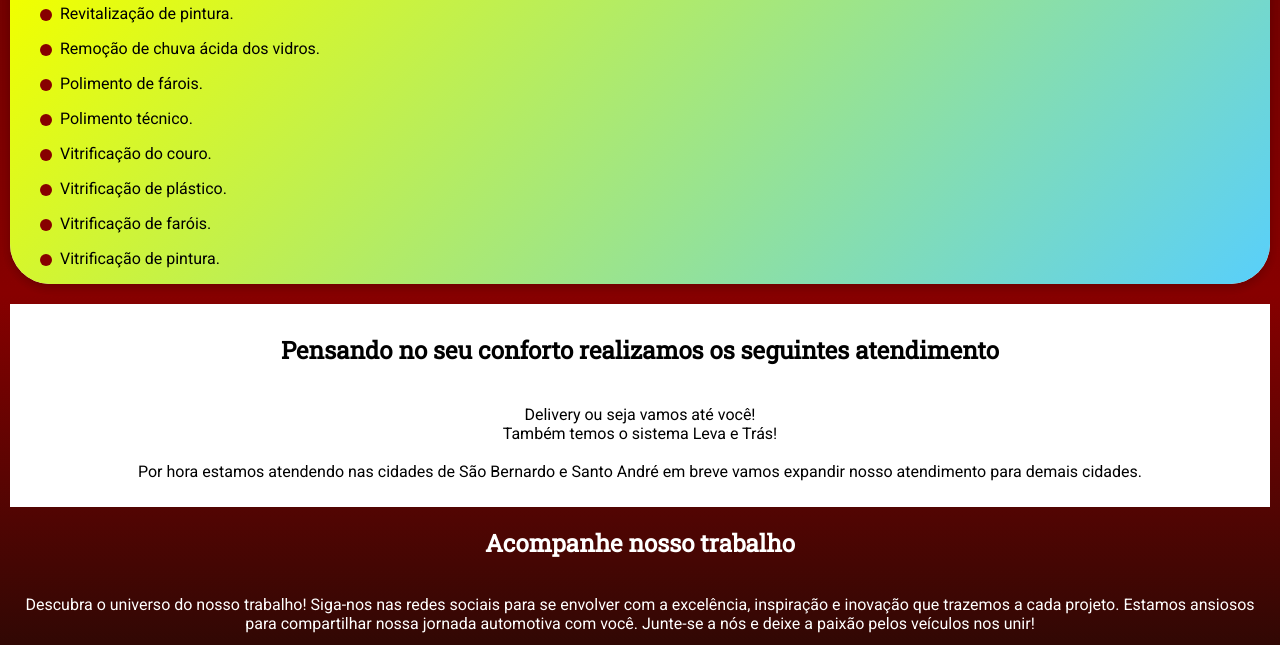
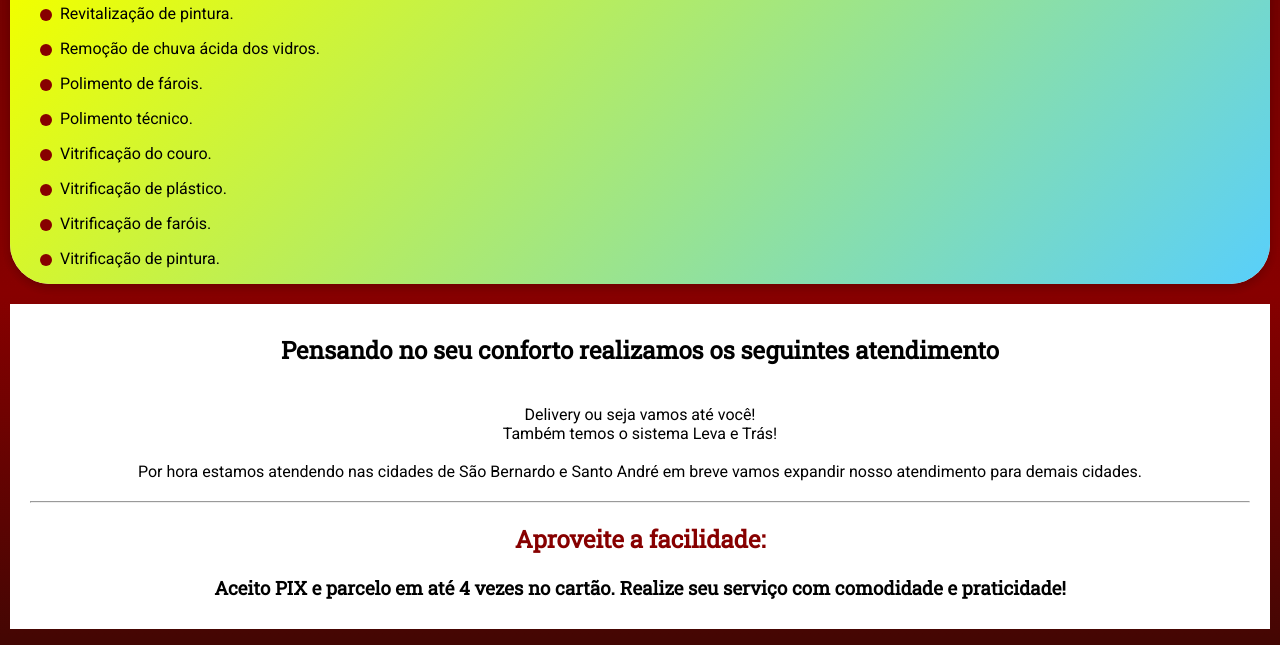
Before and after one commit to DRaffa/Nilson, a plain HTML site: page index.html in a window 1280 px wide. Shown: the part 2177-2822 px from the top of the page. Drawn offline with Linux system fonts and the light colour scheme; a script that the page names is missing.

Commit message:
Altecao Valor Servico + Inclusao Forma de Pagamento

```diff
--- a/index.html
+++ b/index.html
@@ -10,7 +10,7 @@
   <link href="https://fonts.googleapis.com/css2?family=Roboto+Slab&display=swap" rel="stylesheet">
   <link rel="stylesheet" href="styles.css">
   <link rel="shortcut icon" href="favicon.ico" type="image/x-icon">
-  <title>Navarro JR</title>
+  <title>Navarro NR</title>
 </head>
 
 <body>
@@ -62,7 +62,7 @@
               Carro
             </h2>
             <ul style="margin-top: 0;">
-              <li>Pequeno: R$ 80,00</li>
+              <li>Pequeno: R$ 70,00</li>
               <li>Grande: R$ 100,00</li>
             </ul>
           </div>
@@ -246,6 +246,11 @@
         Por hora estamos atendendo nas cidades de São Bernardo e Santo André em breve vamos expandir nosso atendimento
         para demais cidades.
       </p>
+      <hr style="margin: 20px;">
+      <h2>
+        <span style="color: #870000;">Aproveite a facilidade:</span> <br>
+      </h2>
+      <h3>Aceito PIX e parcelo em até 4 vezes no cartão. Realize seu serviço com comodidade e praticidade!</h3>
     </div>
     <h2>Acompanhe nosso trabalho</h2>
     <div class="redes-sociais">
```
